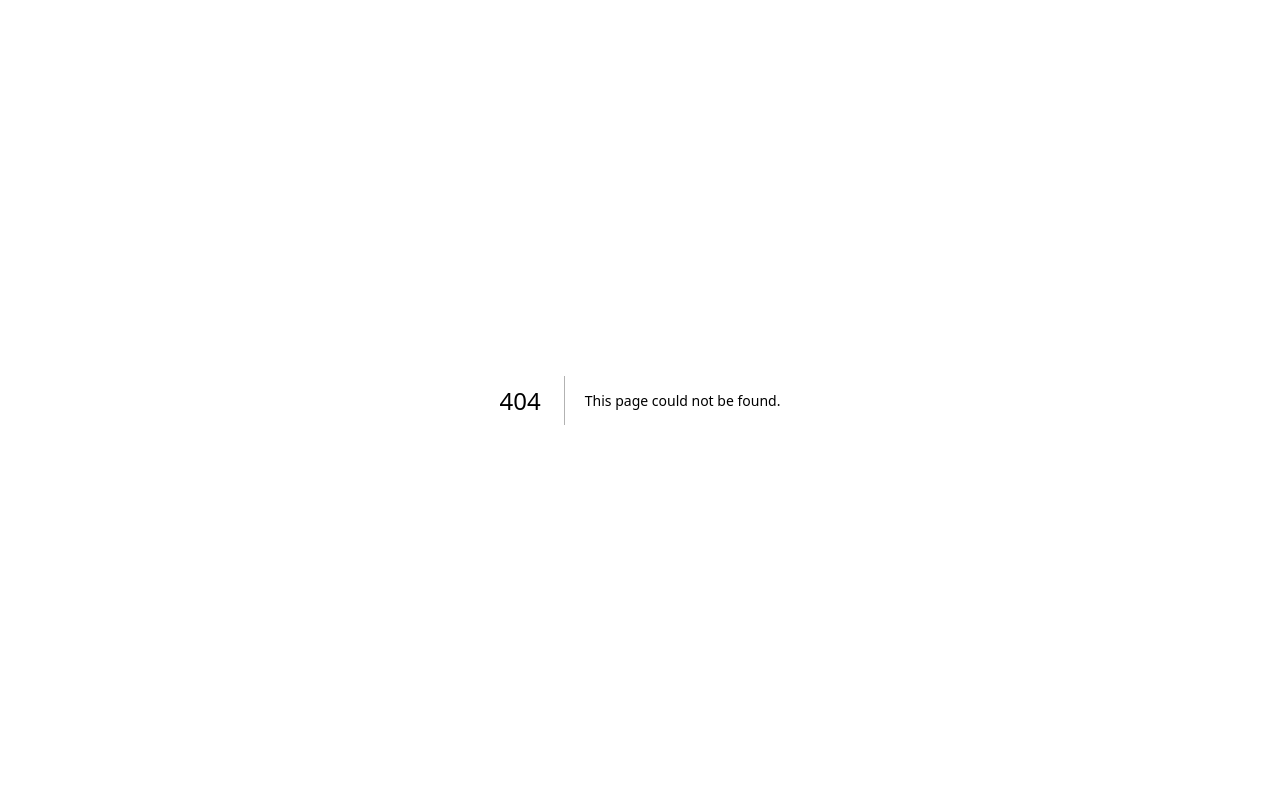
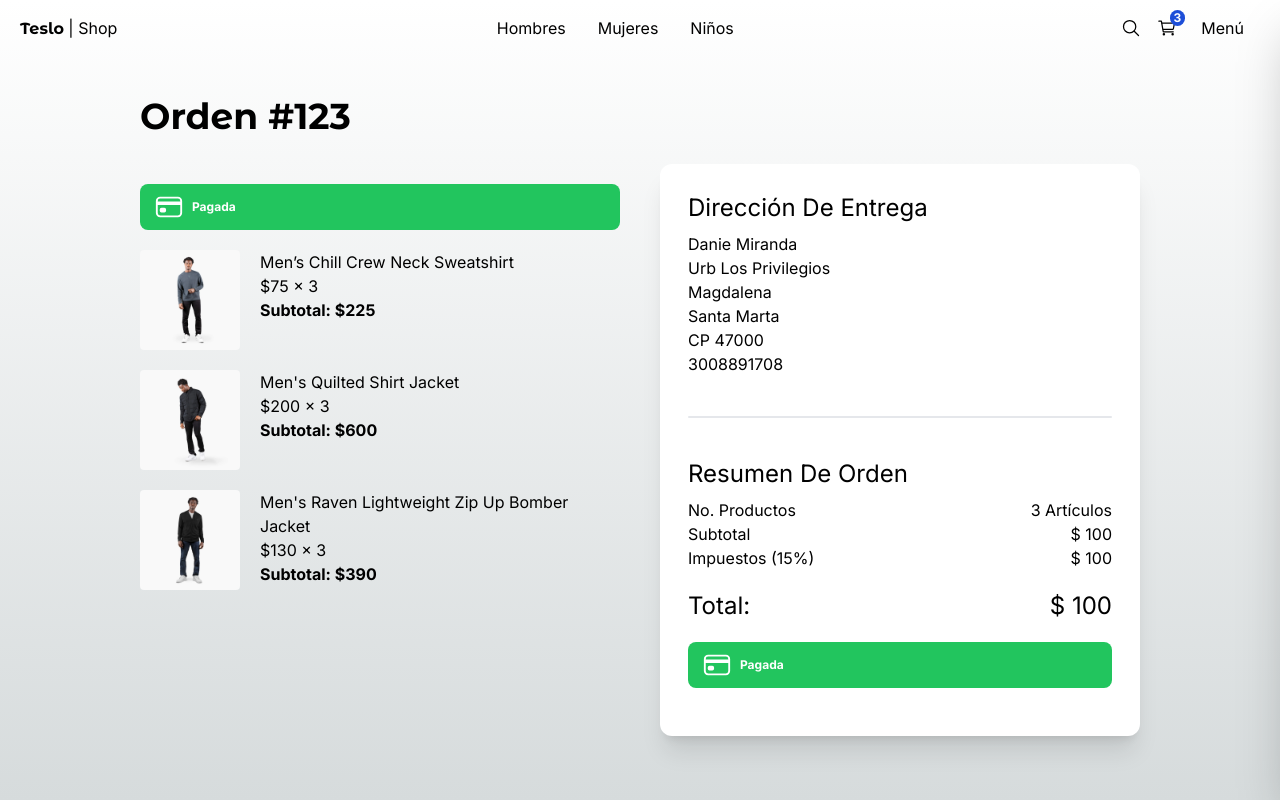
Before and after one commit to danielmiranda0099/teslo-shop-nextjs, a Next.js app: page /orders/123 in a window 1280 px wide. Before the commit this address had no page. Built offline with nearby package versions, Linux system fonts and the light colour scheme.

Commit message:
[ADD IU] Payment Order Screen

```diff
--- /dev/null
+++ b/src/app/(shop)/orders/[id]/page.tsx
@@ -0,0 +1,116 @@
+import { QuantitySelector } from "@/components/products";
+import { Title } from "@/components/ui";
+import { initialData } from "@/seed/seed";
+import clsx from "clsx";
+import Image from "next/image";
+import Link from "next/link";
+import { IoCardOutline } from "react-icons/io5";
+
+interface Props {
+  params: {
+    id: string;
+  };
+}
+
+const PRODUCTS_IN_CART = [
+  initialData.products[0],
+  initialData.products[1],
+  initialData.products[2],
+];
+
+export default function OrdersByIdPage({ params: { id } }: Props) {
+  return (
+    <div className="flex justify-center items-center mb-72 px-10 sm:px-0">
+      <div className="flex flex-col w-[1000px]">
+        <Title title={`Orden #${id}`} />
+
+        <div className="grid grid-cols-1 sm:grid-cols-2 gap-10">
+          <div className="flex flex-col mt-5">
+            <div
+              className={clsx(
+                "flex items-center rounded-lg py-2 px-3.5 text-xs font-bold text-white mb-5",
+                {
+                  "bg-red-400": false,
+                  "bg-green-500": true,
+                }
+              )}
+            >
+              <IoCardOutline size={30} />
+              {/* <span className="mx-2">Pendiente De Pago</span> */}
+              <span className="mx-2">Pagada</span>
+            </div>
+
+            {PRODUCTS_IN_CART.map((product) => (
+              <div key={product.slug} className="flex mb-5">
+                <Image
+                  src={`/products/${product.images[0]}`}
+                  alt={product.title}
+                  width={100}
+                  height={100}
+                  className="mr-5 rounded"
+                  style={{
+                    width: "100px",
+                    height: "100px",
+                  }}
+                />
+
+                <div>
+                  <p>{product.title}</p>
+                  <p>${product.price} x 3</p>
+
+                  <p className="font-bold">Subtotal: ${product.price * 3}</p>
+                </div>
+              </div>
+            ))}
+          </div>
+
+          <div className="bg-white rounded-xl shadow-xl p-7 h-fit">
+            <h2 className="text-2xl mb-2">Dirección De Entrega</h2>
+            <div className="mb-10">
+              <p>Danie Miranda</p>
+              <p>Urb Los Privilegios</p>
+              <p>Magdalena</p>
+              <p>Santa Marta</p>
+              <p>CP 47000</p>
+              <p>3008891708</p>
+            </div>
+
+            <div className="w-full h-0.5 rounded bg-gray-200 mb-10"></div>
+
+            <h2 className="text-2xl mb-2">Resumen De Orden</h2>
+
+            <div className="grid grid-cols-2">
+              <span>No. Productos</span>
+              <span className="text-right">3 Artículos</span>
+
+              <span>Subtotal</span>
+              <span className="text-right">$ 100</span>
+
+              <span>Impuestos (15%)</span>
+              <span className="text-right">$ 100</span>
+
+              <span className="mt-5 text-2xl">Total:</span>
+              <span className="mt-5 text-2xl text-right">$ 100</span>
+            </div>
+
+            <div className="mt-5 mb-2 w-full">
+              <div
+                className={clsx(
+                  "flex items-center rounded-lg py-2 px-3.5 text-xs font-bold text-white mb-5",
+                  {
+                    "bg-red-400": false,
+                    "bg-green-500": true,
+                  }
+                )}
+              >
+                <IoCardOutline size={30} />
+                {/* <span className="mx-2">Pendiente De Pago</span> */}
+                <span className="mx-2">Pagada</span>
+              </div>
+            </div>
+          </div>
+        </div>
+      </div>
+    </div>
+  );
+}
```
